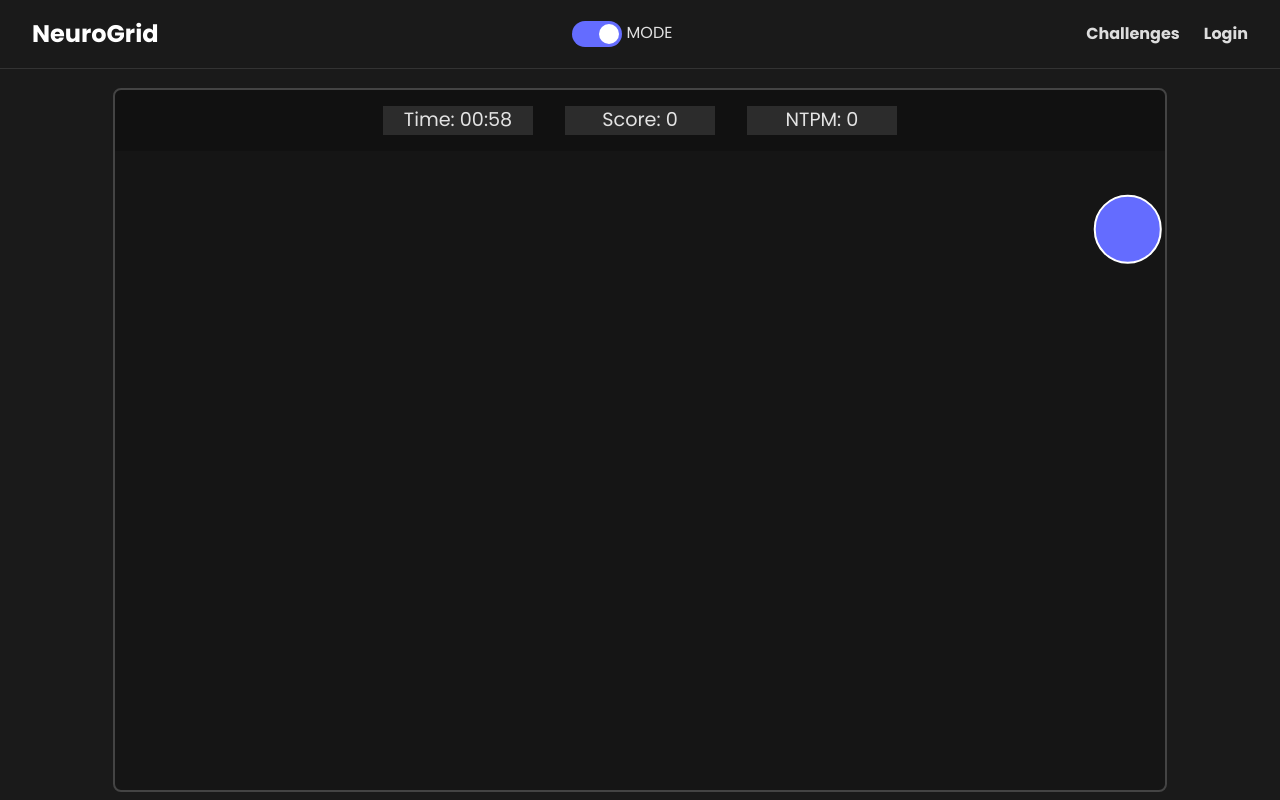
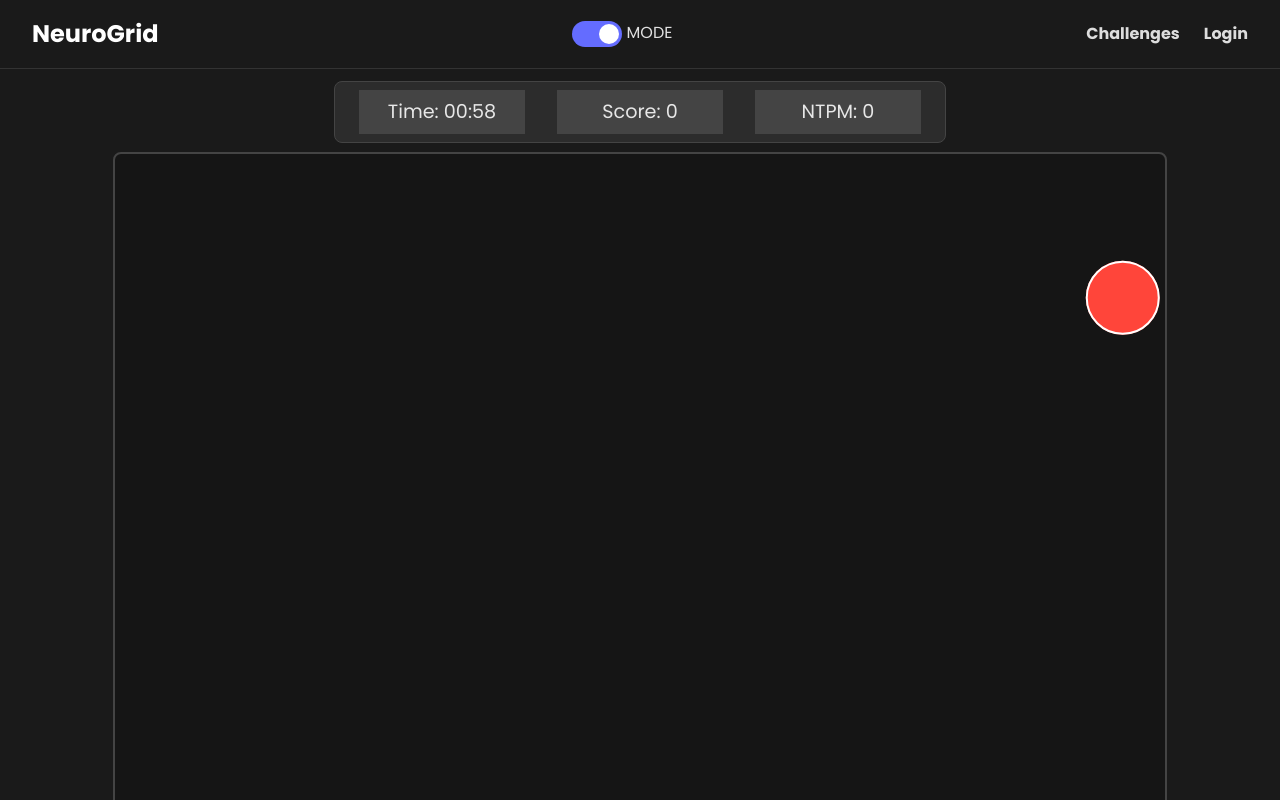
Before and after one commit to TheGeneticsGuy/NeuroGridX, a React (Vite) app in the folder client/: page /challenges/reaction-time in a window 1280 px wide. Both pictures are taken after a click on the button "Start Game". Shown: the top 800 px of the page. Built offline with nearby package versions, Linux system fonts and the light colour scheme.

Commit message:
Huge cleanup of Reaction Time challenge - UX and bonus text display. Lots of fun!

```diff
--- /dev/null
+++ b/client/src/components/game/InteractiveTarget.css
@@ -0,0 +1,91 @@
+.interactive-target {
+  position: absolute;
+  transform: translate(-50%, -50%); /* Center on its coordinates */
+  border-radius: 50%;
+  cursor: crosshair;
+
+  /* Initialize the CSS variables */
+  --accuracy-percent: 0;
+  --cursor-x: 0px;
+  --cursor-y: 0px;
+
+  /* Colors for our gradient */
+  --color-start: rgb(255, 69, 58); /* Red */
+  --color-end: rgb(0, 255, 204); /* Turquoise */
+}
+
+/* The gradient circle that changes color */
+.target-gradient {
+  width: 100%;
+  height: 100%;
+  border-radius: 50%;
+
+  /* The magic: CSS calc() and color-mix() use our variable! */
+  background-color: color-mix(in srgb, var(--color-start), var(--color-end) calc(var(--accuracy-percent) * 100%));
+
+  transition: transform 0.1s ease-out;
+}
+
+/* A clean white outline */
+.target-outline {
+  position: absolute;
+  top: 0;
+  left: 0;
+  width: 100%;
+  height: 100%;
+  border: 2px solid white;
+  border-radius: 50%;
+  box-sizing: border-box; /* Ensures border is inside */
+}
+
+.interactive-target:hover .target-gradient {
+  transform: scale(1.05);
+}
+
+/* The live accuracy tooltip that follows the cursor */
+.accuracy-tooltip {
+  position: absolute;
+  top: var(--cursor-y);
+  left: var(--cursor-x);
+
+  /* Use the variable to generate the text content! */
+  content: counter(accuracy);
+  counter-reset: accuracy calc(var(--accuracy-percent) * 100);
+
+  transform: translate(15px, -25px); /* Offset from cursor */
+
+  color: white;
+  font-weight: bold;
+  font-size: 1rem;
+  text-shadow: 0 1px 3px black;
+
+  pointer-events: none;
+  white-space: nowrap;
+
+  opacity: 0;
+  transition: opacity 0.1s;
+}
+
+.interactive-target:hover .accuracy-tooltip {
+  opacity: 1;
+}
+
+.accuracy-tooltip::after {
+  content: '%';
+  font-size: 0.8em;
+}
+
+.accuracy-tooltip::before {
+  content: counter(accuracy, decimal-fixed-1);
+}
+
+@counter-style decimal-fixed-1 {
+  system: extends decimal;
+  suffix: ".";
+  range: 0 9;
+}
+@counter-style decimal-fixed-1-fallback {
+  system: numeric;
+  symbols: '0' '1' '2' '3' '4' '5' '6' '7' '8' '9';
+  suffix: ".";
+}
--- /dev/null
+++ b/client/src/components/game/InteractiveTarget.tsx
@@ -0,0 +1,69 @@
+import React, { useRef, type MouseEvent } from 'react'; // NEED useRef because ity was super sluggish until I investigated how to do this.
+import './InteractiveTarget.css';
+
+interface InteractiveTargetProps {
+  id: number;
+  x: number;
+  y: number;
+  size: number;
+  onClick: (e: MouseEvent<HTMLDivElement>) => void;
+}
+
+const InteractiveTarget: React.FC<InteractiveTargetProps> = ({ x, y, size, onClick }) => {
+  const targetRef = useRef<HTMLDivElement>(null);
+
+  const handleMouseMove = (e: MouseEvent<HTMLDivElement>) => {
+    if (!targetRef.current) return;
+
+    const target = targetRef.current;
+    const rect = target.getBoundingClientRect();
+    const radius = size / 2;
+
+    // calculate center of the circle
+    const centerX = rect.left + radius;
+    const centerY = rect.top + radius;
+
+    // calculate distance from cursor to center
+    const dist = Math.sqrt(Math.pow(centerX - e.clientX, 2) + Math.pow(centerY - e.clientY, 2));
+
+    // Calculate percentage (1.0 = center, 0.0 = edge), and clamp it
+    let accuracyPercent = Math.max(0, 1 - (dist / radius));
+
+    // PERFORMANCE CONSIDERATION - THis is more efficient
+    target.style.setProperty('--accuracy-percent', accuracyPercent.toString());
+
+    // Position the float up tooltip of text
+    const tooltipX = e.clientX - rect.left;
+    const tooltipY = e.clientY - rect.top;
+    target.style.setProperty('--cursor-x', `${tooltipX}px`);
+    target.style.setProperty('--cursor-y', `${tooltipY}px`);
+  };
+
+  const handleMouseLeave = () => {
+    if (!targetRef.current) return;
+    // Reset when mouse leaves
+    targetRef.current.style.setProperty('--accuracy-percent', '0');
+  };
+
+  return (
+    <div
+      ref={targetRef}
+      className="interactive-target"
+      style={{
+        left: `${x}px`,
+        top: `${y}px`,
+        width: `${size}px`,
+        height: `${size}px`,
+      }}
+      onMouseMove={handleMouseMove}
+      onMouseLeave={handleMouseLeave}
+      onClick={onClick}
+    >
+      <div className="target-gradient"></div>
+      <div className="target-outline"></div>
+      <div className="accuracy-tooltip"></div>
+    </div>
+  );
+};
+
+export default InteractiveTarget;
--- a/client/src/components/layout/Footer.css
+++ b/client/src/components/layout/Footer.css
@@ -1,6 +1,6 @@
 .app-footer {
   background-color: var(--color-background);
-  padding: 1rem 2rem;
+  padding: 3rem 2rem;
   border-top: 1px solid #333;
   width: 100%;
   box-sizing: border-box;
--- a/client/src/pages/ReactionTimePage.css
+++ b/client/src/pages/ReactionTimePage.css
@@ -1,16 +1,3 @@
-.game-container {
-  width: 100vw;
-  height: 100vh;
-  width: 100%;
-  height: 100%;
-  background-color: var(--color-background);
-  display: flex;
-  justify-content: center;
-  align-items: center;
-  padding: 1rem;
-  box-sizing: border-box;
-}
-
 .game-canvas {
   width: 90vw;
   height: 90vh;
@@ -25,24 +12,48 @@
 }
 
 .game-hud {
-  position: absolute;
-  top: 0;
-  left: 0;
+  display: flex;
+  gap: 2rem;
+  color: var(--color-text-primary);
+  font-size: 1.2rem;
+  background-color: var(--color-background-mute);
+  padding: 0.5rem 1.5rem;
+  border-radius: 8px;
+  border: 1px solid var(--color-border);
+}
+
+.challenge-page-wrapper {
   width: 100%;
-  z-index: 10;
+  height: 100%;
+  display: flex;
+  flex-direction: column; /* Stack HUD on top of Canvas */
+}
+
+.challenge-hud-area {
+  width: 100%;
+  height: 80px;
+  flex-shrink: 0;
   display: flex;
   justify-content: center;
-  gap: 2rem;
-  padding: 1rem 0;
-  background-color: rgba(0, 0, 0, 0.2);
-  color: var(--color-text-primary);
-  font-size: 1.2rem;
+  align-items: center;
 }
 
 .hud-item {
   width: 150px;
   text-align: center;
-  background-color: var(--color-background-mute);
+  background-color: var(--color-border);
+  padding: 0.5rem;
+}
+
+
+.challenge-canvas-area {
+  width: 100%;
+  flex-grow: 1;
+  display: flex;
+  justify-content: center;
+  align-items: center;
+  padding: 0 2rem 2rem 2rem;
+  box-sizing: border-box;
 }
 
 .target {
@@ -106,3 +117,55 @@
   font-weight: bold;
   color: #a0a6ff;
 }
+
+.floating-score {
+  position: fixed;
+  color: #ffd700;
+  font-weight: 900;
+  font-size: 1.5rem;
+  text-shadow: 0px 2px 4px rgba(0,0,0,0.5);
+  pointer-events: none;
+  user-select: none;
+  z-index: 100;
+  animation: floatUp 0.8s ease-out forwards;
+}
+
+@keyframes floatUp {
+  0% {
+    /* I want it slightly above the click point - it just feels better */
+    transform: translate(-50%, -100%) translateY(0) scale(1.2);
+    opacity: 1;
+  }
+  100% {
+    /* Float up, higher, and fades  */
+    transform: translate(-50%, -100%) translateY(-60px) scale(1.5);
+    opacity: 0;
+  }
+}
+
+.floating-score.bonus {
+  color: #ffde59;
+  font-size: 1.5rem;
+  font-weight: 900;
+  -webkit-text-stroke: 1px black;
+  animation: bonusPop 0.85s ease-out forwards;
+}
+
+/* Animation for the bonus */
+@keyframes bonusPop {
+  0% {
+    transform: translate(-50%, -100%) scale(0.5);
+    opacity: 0;
+  }
+  20% {
+    transform: translate(-50%, -100%) scale(1.5);
+    opacity: 1;
+  }
+  40% {
+    transform: translate(-50%, -100%) scale(1.2);
+  }
+  100% {
+    transform: translate(-50%, -100%) translateY(-80px) scale(1.2);
+    opacity: 0;
+  }
+}
--- a/client/src/pages/ReactionTimePage.tsx
+++ b/client/src/pages/ReactionTimePage.tsx
@@ -3,34 +3,41 @@ import { useAuthStore } from '../store/auth.store';
 import { useGameStore } from '../store/game.store';
 import axios from 'axios';
 import ReactionTimeStatCard from '../components/dashboard/stat-cards/ReactionTimeStatCard';
+import InteractiveTarget from '../components/game/InteractiveTarget'; // Import new component
 import { type Attempt } from '../config/challenges.config';
 import './ReactionTimePage.css';
 
-const totalTime = 60; // Fixed game timer, but I can adjust
+const TOTAL_TIME = 60;
+const MAX_POINTS = 100;
+const MIN_POINTS = 25;
+
+interface FloatingText {
+  id: number;
+  x: number;
+  y: number;
+  text: string;
+  className?: string;
+}
 
 const formatTime = (seconds: number) => {
-  const mins = Math.floor(seconds / 60).toString().padStart(2, '0');
-  const secs = (seconds % 60).toString().padStart(2, '0');
+  const mins = Math.floor(seconds / TOTAL_TIME).toString().padStart(2, '0');
+  const secs = (seconds % TOTAL_TIME).toString().padStart(2, '0');
   return `${mins}:${secs}`;
 };
 
 const ReactionTimePage: React.FC = () => {
-  // State/Actions from game store.
   const {
     gameState, score, hits, misses, timeRemaining, targets, clickAccuracies,
     startGame, handleHit, handleMiss, resetGame
   } = useGameStore();
 
-  // For saving the score, must be authenticated.
   const { isAuthenticated, token } = useAuthStore();
   const [userAttempts, setUserAttempts] = useState<Attempt[]>([]);
   const [loadingStats, setLoadingStats] = useState(true);
+  const [floatingTexts, setFloatingTexts] = useState<FloatingText[]>([]); // The floating scores
 
-  // Cleans up game if component isn't mounted
   useEffect(() => {
-    return () => {
-      resetGame();
-    };
+    return () => { resetGame(); };
   }, [resetGame]);
 
   useEffect(() => {
@@ -42,7 +49,7 @@ const ReactionTimePage: React.FC = () => {
           const response = await axios.get(`${import.meta.env.VITE_API_BASE_URL}/api/challenges/attempts/my-attempts`, config);
           setUserAttempts(response.data);
         } catch (error) {
-          console.error("Failed to fetch user stats:", error);
+          console.error("Failed to get user stats:", error);
         } finally {
           setLoadingStats(false);
         }
@@ -50,32 +57,25 @@ const ReactionTimePage: React.FC = () => {
         setLoadingStats(false);
       }
     };
-    // Update the stats on load and when game ends.
     fetchAttempts();
   }, [isAuthenticated, token, gameState]);
 
-
-  // This "effect" handles saving the score when the game finishes
   useEffect(() => {
     const saveScore = async () => {
       const ntpm = hits - misses;
       const averageClickAccuracy = clickAccuracies.length > 0 ? clickAccuracies.reduce((a, b) => a + b, 0) / clickAccuracies.length : 0;
 
       if (gameState === 'Finished' && isAuthenticated && token) {
-
         try {
           const finalScore = {
-            challengeType: 'Reaction Time', score, completionTime: totalTime,
+            challengeType: 'Reaction Time', score, completionTime: TOTAL_TIME,
             accuracy: hits > 0 ? hits / (hits + misses) : 0, ntpm, averageClickAccuracy,
           };
           await axios.post(`${import.meta.env.VITE_API_BASE_URL}/api/challenges/attempts`, finalScore, {
             headers: { Authorization: `Bearer ${token}` },
           });
-
           console.log("Score saved successfully!");
-
         } catch (error) {
-
           console.error("Failed to save score:", error);
         }
       }
@@ -87,10 +87,57 @@ const ReactionTimePage: React.FC = () => {
   }, [gameState, isAuthenticated, token, score, hits, misses, clickAccuracies]);
 
   const onGameAreaClick = () => { handleMiss(); };
+
+  // create the floating text
   const onTargetClick = (e: React.MouseEvent<HTMLDivElement>) => {
     e.stopPropagation();
+
+    const rect = e.currentTarget.getBoundingClientRect();
+    const radius = rect.width / 2;
+    const centerX = rect.left + radius;
+    const centerY = rect.top + radius;
+    const dist = Math.sqrt(Math.pow(centerX - e.clientX, 2) + Math.pow(centerY - e.clientY, 2));
+    const clickAccuracy = Math.max(0, 1 - (dist / radius));
+
+    const linearPoints = clickAccuracy * MAX_POINTS;
+    const points = Math.round(Math.max(MIN_POINTS, linearPoints));
+
+    const BONUS_THRESHOLD = 0.85;
+    const BONUS_POINTS = 50;
+
+    // Create floating text
+    const baseText: FloatingText = {
+      id: Date.now(),
+      x: e.clientX, // Appear exactly where clicked
+      y: e.clientY,
+      text: `+${points}`,
+    };
+
+    setFloatingTexts(prev => [...prev, baseText]);
+    if (linearPoints >= (BONUS_THRESHOLD * MAX_POINTS)) {
+      setTimeout(() => {
+        const bonusText: FloatingText = {
+          id: Date.now() + 1,
+          x: e.clientX,
+          y: e.clientY,
+          text: `+${BONUS_POINTS} BONUS!`,
+          className: 'bonus', // binding to special class
+        };
+        setFloatingTexts(prev => [...prev, bonusText]);
+        setTimeout(() => {
+          setFloatingTexts(prev => prev.filter(ft => ft.id !== bonusText.id));
+        }, 1000);
+      }, 100);
+    }
+
+    // Remove it after animation finishes (800ms)
+    setTimeout(() => {
+      setFloatingTexts(prev => prev.filter(ft => ft.id !== baseText.id));
+    }, 800);
+
     handleHit(e.clientX, e.clientY, e.currentTarget);
   };
+
   const startGameHandler = (e: React.MouseEvent<HTMLButtonElement>) => {
     e.stopPropagation();
     startGame();
@@ -100,11 +147,11 @@ const ReactionTimePage: React.FC = () => {
   const averageClickAccuracy = clickAccuracies.length > 0
     ? (clickAccuracies.reduce((a, b) => a + b, 0) / clickAccuracies.length * 100).toFixed(2)
     : 'N/A';
+
   return (
-    <div className="game-container">
-      <div className="game-canvas" onClick={onGameAreaClick}>
-
-        {/* The HUD is now correctly placed INSIDE the canvas again */}
+    <div className="challenge-page-wrapper">
+      {/* HUD code */}
+      <div className="challenge-hud-area">
         {gameState === 'InProgress' && (
           <div className="game-hud">
             <div className="hud-item">Time: {formatTime(timeRemaining)}</div>
@@ -112,10 +159,13 @@ const ReactionTimePage: React.FC = () => {
             <div className="hud-item">NTPM: {ntpm}</div>
           </div>
         )}
+      </div>
 
+      <div className="challenge-canvas-area">
+        <div className="game-canvas" onClick={onGameAreaClick}>
+          {/* Start Overlay */}
           {gameState === 'NotStarted' && (
             <div className="game-overlay">
-            {/* Overlay content */}
               <h1>Reaction Time Challenge</h1>
               {isAuthenticated && !loadingStats && userAttempts.length > 0 && (
                 <div className="stat-card-inline">
@@ -123,7 +173,7 @@ const ReactionTimePage: React.FC = () => {
                   <ReactionTimeStatCard attempts={userAttempts} />
                 </div>
               )}
-            <p>Click as many targets as you can in {totalTime} seconds.</p>
+              <p>Click as many targets as you can in {TOTAL_TIME} seconds.</p>
               <p>Points are awarded based on how close you click to the center.</p>
               <button onClick={startGameHandler} className="cta-button">
                 Start Game
@@ -131,6 +181,7 @@ const ReactionTimePage: React.FC = () => {
             </div>
           )}
 
+          {/* Finish Overlay */}
           {gameState === 'Finished' && (
             <div className="game-overlay">
               <h1>Time's Up!</h1>
@@ -144,21 +195,33 @@ const ReactionTimePage: React.FC = () => {
             </div>
           )}
 
+          {/* Render Interactive Targets */}
           {gameState === 'InProgress' && targets.map(target => (
-          <div
+            <InteractiveTarget
               key={target.id}
-            className="target"
-            style={{
-              left: `${target.x}px`, top: `${target.y}px`,
-              width: `${target.size}px`, height: `${target.size}px`,
-            }}
+              id={target.id}
+              x={target.x}
+              y={target.y}
+              size={target.size}
               onClick={onTargetClick}
             />
           ))}
+
+          {/* Render Floating Scores */}
+          {floatingTexts.map(ft => (
+            <div
+              key={ft.id}
+              className={`floating-score ${ft.className || ''}`}
+              style={{ left: ft.x, top: ft.y }}
+            >
+              {ft.text}
+            </div>
+          ))}
+
+        </div>
       </div>
     </div>
   );
-
 };
 
 export default ReactionTimePage;
--- a/client/src/store/game.store.ts
+++ b/client/src/store/game.store.ts
@@ -9,7 +9,7 @@ import { create } from 'zustand';
 
 const TOTAL_TIME = 60;        // Length of the challenge
 const MAX_TARGET_SIZE = 120;  // Orb sizes
-const MIN_TARGET_SIZE = 30;
+const MIN_TARGET_SIZE = 40;
 
 // For some reason I couldn't get enum to work right...
 const GameState = {
@@ -98,6 +98,7 @@ export const useGameStore = create<GameStateStore>((set, get) => ({
     const MAX_POINTS = 100;
     const MIN_POINTS_ON_HIT = 25;
     const BONUS_ON_ACCURACY = 50;
+    const PERCENT_MIN_BONUS = 0.85;
 
     if (distance <= radius) { // Valid hit
       // Calculate accuracy as a percentage (1.0 = center, 0.0 = edge)
@@ -105,7 +106,7 @@ export const useGameStore = create<GameStateStore>((set, get) => ({
 
       // Linear scale from 100 down to 0
       let linearPoints = clickAccuracy * MAX_POINTS;
-      if (linearPoints >= (MAX_POINTS * .90)) { // 90% of greater gets full credit
+      if (Math.round(linearPoints) >= (MAX_POINTS * PERCENT_MIN_BONUS)) { // % of greater gets full credit
         linearPoints += BONUS_ON_ACCURACY;
       }
 
```
Also changed, not shown: client/src/components/auth/PasswordStrength.tsx (+5 -5 lines). Lines whose indentation alone changed are shown as unchanged.
